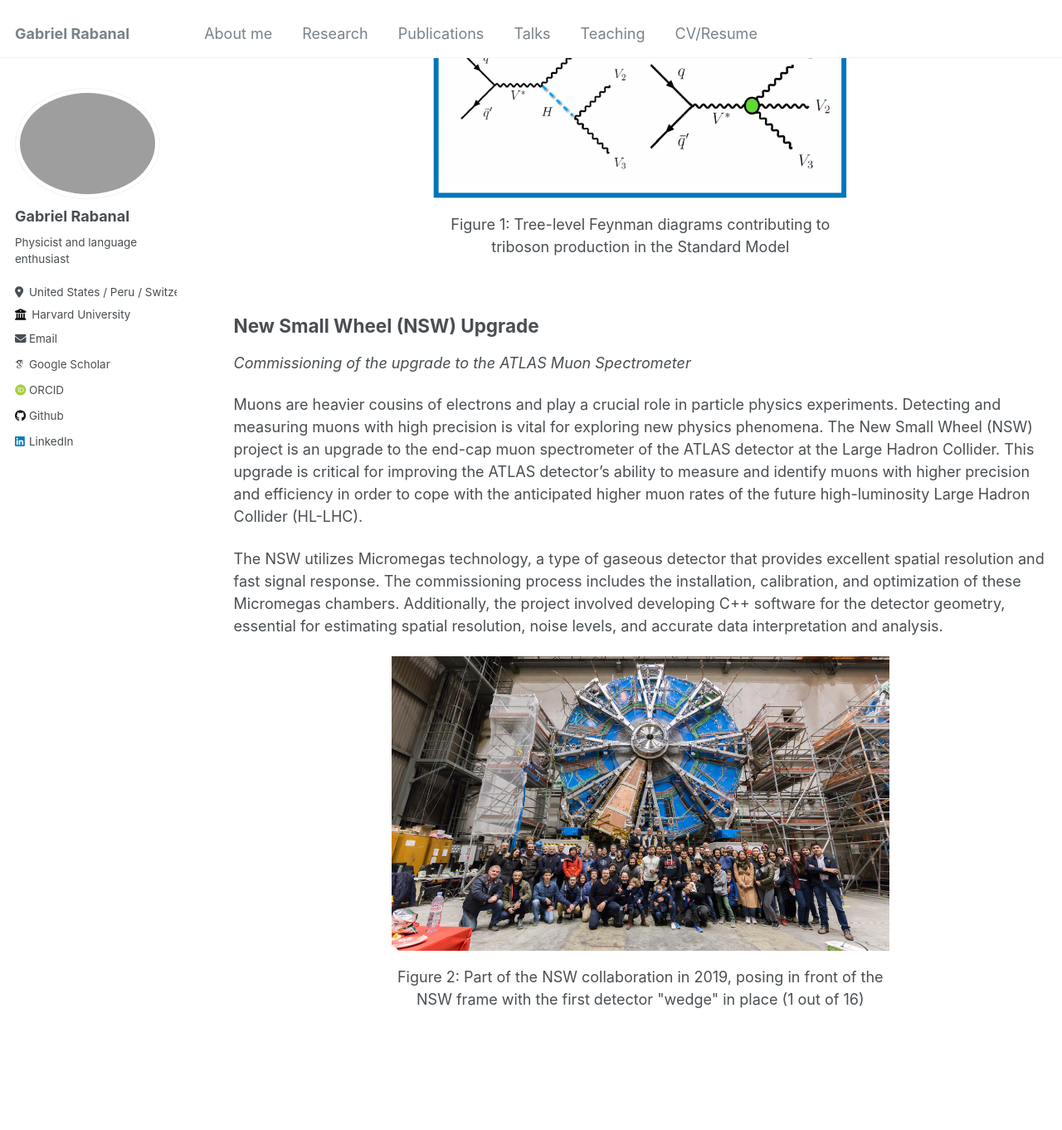
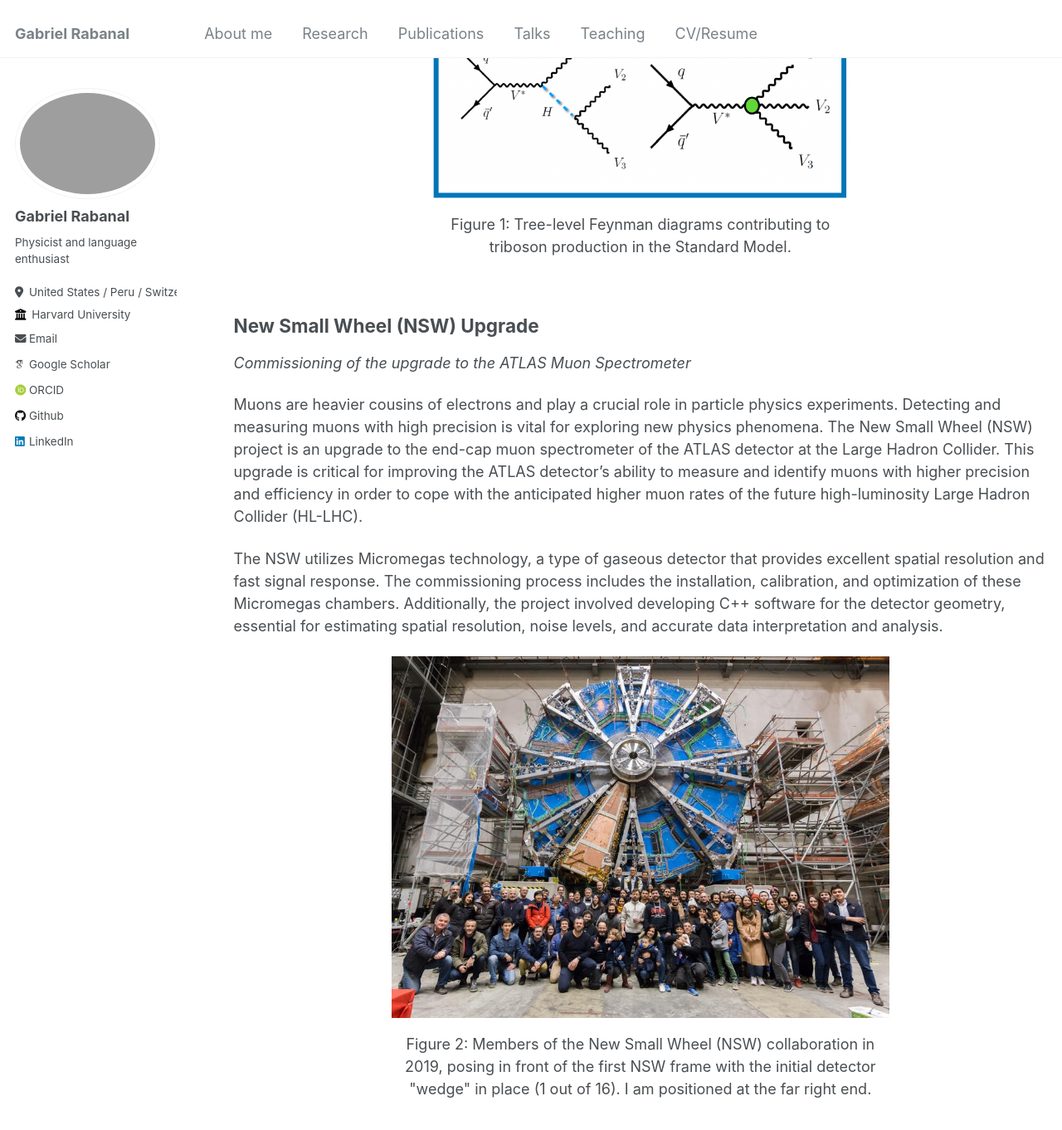
Before and after one commit to GabrielRabanal/gabrielrabanal.github.io, a Jekyll site: the page built from _pages/research.md, in a window 1280 px wide and 1400 px high, scrolled down 808 px. Shown: the top 1362 px of the window at 83% size. Built offline with Jekyll 4.4.1, drawn with Linux system fonts in a browser that asks for light colours; some web fonts are replaced.

Commit message:
Various tweaks: Add images, fix width and centering of images for mobile, etc.

```diff
--- a/_pages/research.md
+++ b/_pages/research.md
@@ -18,9 +18,9 @@ The Standard Model of particle physics describes how fundamental particles inter
 This process, triboson production, is a sensitive probe for testing the Standard Model's triple and quartic gauge couplings and the Higgs boson's coupling to the vector bosons. Additionally, certain theoretical frameworks, such as large extra dimension models, predict a higher rate of production of triboson events. This process is extremely rare, with a cross-section of less than 1 picobarn. To differentiate the triboson signal from the background, we use advanced machine learning techniques, including neural networks and boosted decision trees, to improve our ability to distinguish between signal and background events.
 
 <div style="text-align: center;">
-    <div style="display: inline-block; width: 500px;">
-        <img src="/files/images/triboson_feynman_diagrams.png" alt="drawing" width="500"/>
-        <p style="text-align: center;">Figure 1: Tree-level Feynman diagrams contributing to triboson production in the Standard Model</p>
+    <div style="display: inline-block; max-width: 100%; width: 500px;">
+        <img src="/files/images/triboson_feynman_diagrams.png" alt="drawing" style="max-width: 100%; width: 100%; height: auto;"/>
+        <p style="text-align: center;">Figure 1: Tree-level Feynman diagrams contributing to triboson production in the Standard Model.</p>
     </div>
 </div>
 
@@ -33,8 +33,8 @@ Muons are heavier cousins of electrons and play a crucial role in particle physi
 The NSW utilizes Micromegas technology, a type of gaseous detector that provides excellent spatial resolution and fast signal response. The commissioning process includes the installation, calibration, and optimization of these Micromegas chambers. Additionally, the project involved developing C++ software for the detector geometry, essential for estimating spatial resolution, noise levels, and accurate data interpretation and analysis.
 
 <div style="text-align: center;">
-    <div style="display: inline-block; width: 600px;">
-        <img src="/files/images/nsw.jpeg" alt="drawing" width="600"/>
-        <p style="text-align: center;">Figure 2: Part of the NSW collaboration in 2019, posing in front of the NSW frame with the first detector "wedge" in place (1 out of 16)</p>
+    <div style="display: inline-block; max-width: 100%; width: 600px;">
+        <img src="/files/images/nsw.jpeg" alt="drawing" style="max-width: 100%; width: 100%; height: auto;"/>
+        <p style="text-align: center;">Figure 2: Members of the New Small Wheel (NSW) collaboration in 2019, posing in front of the first NSW frame with the initial detector "wedge" in place (1 out of 16). I am positioned at the far right end.</p>
     </div>
 </div>
```
Also changed, not shown: _pages/404.md (+1 -0 lines), _pages/cv.md (+6 -3 lines), _talks/2020-07-28-ichep-nsw.md (+8 -1 lines), _talks/2023-05-04-epe-vvv.md (+2 -0 lines), _talks/2024-04-02-kenyon.md (+6 -1 lines), files/images/ICHEP2020-header.png (added), files/images/nsw.jpeg, 1 other file.
